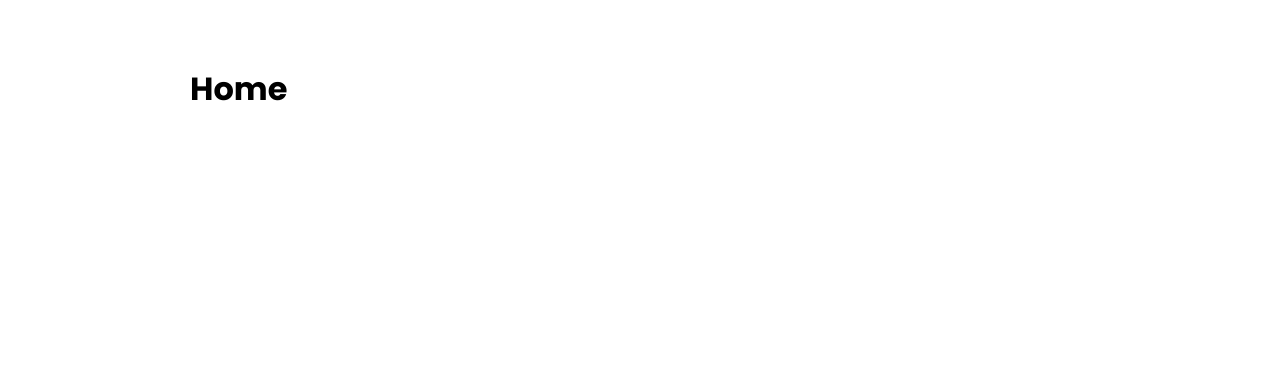
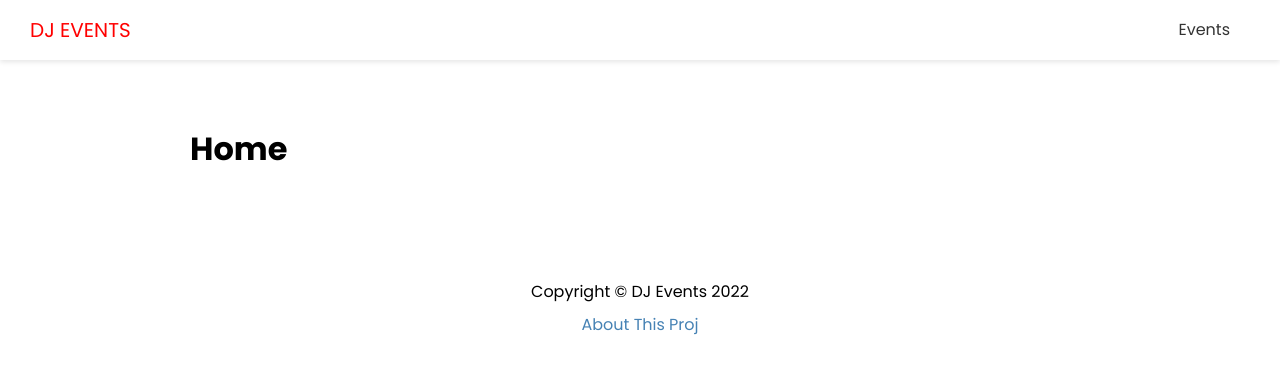
Before and after one commit to jgrantprog1993/NextJS_DJ_App, a Next.js app: page / in a window 1280 px wide. Shown: the top 372 px of the page. Built offline with nearby package versions, Linux system fonts and the light colour scheme.

Commit message:
Create Layout Header and Footer

```diff
--- /dev/null
+++ b/components/Footer.js
@@ -0,0 +1,13 @@
+import Link from "next/link"
+import styles from '../styles/Footer.module.css'
+
+export default function Footer() {
+  return (
+    <footer className={styles.footer}>
+        <p>Copyright &copy; DJ Events 2022</p>
+        <p>
+        <Link href='/about'>About This Proj</Link>
+        </p>
+    </footer>
+  )
+}
--- /dev/null
+++ b/components/Header.js
@@ -0,0 +1,24 @@
+import Link from 'next/link'
+import styles from '../styles/Header.module.css'
+
+export default function Header() {
+  return (
+    <header className={styles.header}>
+        <div className={styles.logo}>
+            <Link href='/'>
+                DJ Events
+            </Link>
+        </div>
+
+        <nav>
+            <ul>
+                <li>
+                    <Link href='/events'>
+                        Events
+                    </Link>
+                </li>
+            </ul>
+        </nav>
+    </header>
+  )
+}
--- a/components/Layout.js
+++ b/components/Layout.js
@@ -1,5 +1,7 @@
 import Head from "next/head"
 import styles from "../styles/Layout.module.css"
+import Header from "./Header"
+import Footer from "./Footer"
 
 export default function Layout({title, keywords, description, children}) {
   return (
@@ -10,11 +12,13 @@ export default function Layout({title, keywords, description, children}) {
             <meta name='keywords' content={keywords} />
         </Head>
 
-        <div className={styles.container}>
-            {children}
-        </div>
+        <Header />
+            <div className={styles.container}>
+                {children}
+            </div>
+        <Footer/>
+    </div>
 
-    </div>
   )
 }
 
--- a/pages/events/index.js
+++ b/pages/events/index.js
@@ -1,9 +1,10 @@
+import React from 'react'
 import Layout from '../../components/Layout'
 
 export default function EventsPage() {
   return (
-    <div>
+    <Layout>
         <h1>My Events</h1>
-    </div>
+    </Layout>
   )
 }
--- /dev/null
+++ b/styles/Footer.module.css
@@ -0,0 +1,8 @@
+.footer {
+    margin: 100px 0 40px;
+    text-align: center;
+}
+
+.footer p {
+    margin: 5px 0;
+}
--- /dev/null
+++ b/styles/Header.module.css
@@ -0,0 +1,56 @@
+.header {
+    display: flex;
+    justify-content: space-between;
+    align-items: center;
+    background: #fff;
+    color: #333;
+    height: 60px;
+    padding: 0 30px;
+    box-shadow: 0 2px 5px rgba(0, 0, 0, 0.1);
+  }
+
+  .header a {
+    color: #333;
+    margin-right: 20px;
+  }
+
+  .header a:hover {
+    color: #000;
+  }
+  .header ul {
+    display: flex;
+    align-items: center;
+    justify-content: center;
+    list-style: none;
+  }
+
+  .logo {
+    color: red;
+    font-size: 20px;
+    text-transform: uppercase;
+  }
+
+  .logo a {
+    color: red;
+  }
+
+  @media (max-width: 768px) {
+    .header {
+      flex-direction: column;
+      height: auto;
+    }
+
+    .header ul {
+      margin: 20px 0;
+      flex-direction: column;
+      text-align: center;
+    }
+
+    .header a {
+      margin-right: 0;
+    }
+
+    .logo {
+      margin: 20px 0;
+    }
+  }
```
